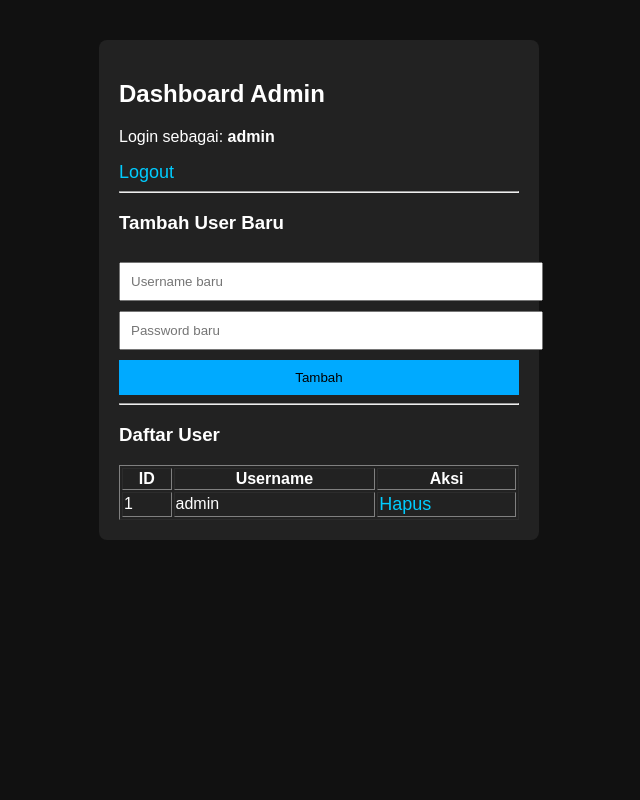
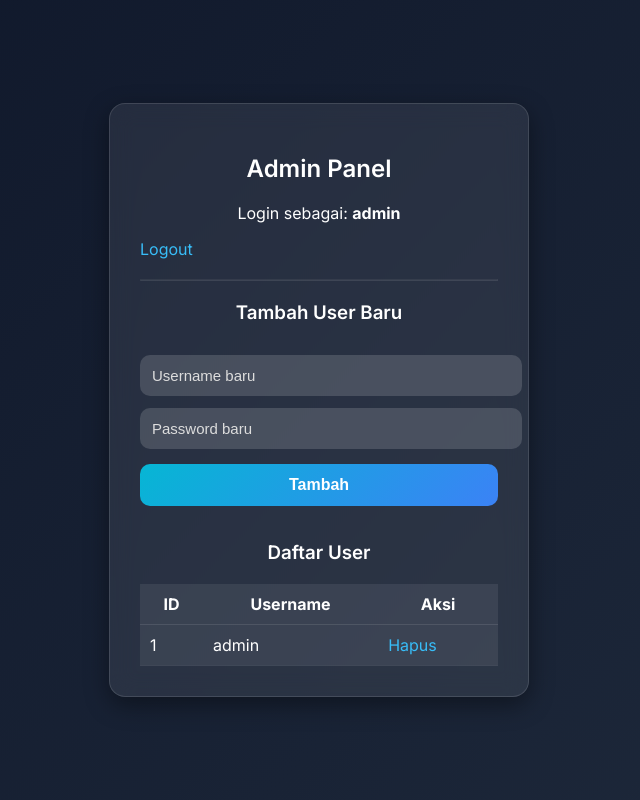
Before and after one commit to agussiahaan/Autopost, a Flask app: page /admin in a window 1280 px wide. Shown: the whole page, without its empty margins (321-961 px from the left). Run offline with Flask 3, Linux system fonts and the light colour scheme; the visitor is signed in with stand-in values (Sample User, id 1); data comes from the database, SQL or seed files in the repository.

Commit message:
Add files via upload

```diff
--- a/app.py
+++ b/app.py
@@ -1,10 +1,8 @@
-from flask import Flask, render_template, request, redirect, session, url_for
-import sqlite3
-import os
+from flask import Flask, render_template, request, redirect, session
+import sqlite3, os
 
 app = Flask(__name__)
 app.secret_key = "supersecretkey"
-
 DB_NAME = "database.db"
 
 def init_db():
--- a/static/style.css
+++ b/static/style.css
@@ -1,7 +1,77 @@
-body { background: #111; color: #fff; font-family: Arial; }
-.container { width: 400px; margin: 40px auto; padding: 20px; background: #222; border-radius: 8px; }
-input, button { width: 100%; padding: 10px; margin-top: 10px; }
-button { background: #00aaff; border: none; cursor: pointer; }
-ul li { margin: 10px 0; }
-a { color: #00ccff; text-decoration: none; font-size: 18px; }
-a:hover { text-decoration: underline; }
+body {
+    margin: 0;
+    padding: 0;
+    font-family: 'Inter', sans-serif;
+    background: linear-gradient(135deg, #0f172a, #1e293b);
+    height: 100vh;
+    display: flex;
+    justify-content: center;
+    align-items: center;
+}
+
+.wrapper {
+    width: 100%;
+    max-width: 420px;
+    padding: 20px;
+}
+
+.glass-card {
+    background: rgba(255, 255, 255, 0.08);
+    border-radius: 16px;
+    padding: 30px;
+    backdrop-filter: blur(12px);
+    border: 1px solid rgba(255, 255, 255, 0.12);
+    box-shadow: 0 8px 24px rgba(0,0,0,0.4);
+    color: white;
+}
+
+h2, h3 {
+    text-align: center;
+    font-weight: 600;
+}
+
+input {
+    width: 100%;
+    padding: 12px;
+    margin-top: 12px;
+    border-radius: 10px;
+    border: none;
+    background: rgba(255,255,255,0.15);
+    color: white;
+    font-size: 15px;
+}
+
+input::placeholder { color: #ddd; }
+
+button {
+    width: 100%;
+    margin-top: 15px;
+    padding: 12px;
+    border-radius: 10px;
+    border: none;
+    cursor: pointer;
+    font-size: 16px;
+    font-weight: 600;
+    background: linear-gradient(135deg, #06b6d4, #3b82f6);
+    color: white;
+    transition: 0.3s;
+}
+
+button:hover { transform: scale(1.04); }
+
+a {
+    color: #38bdf8;
+    text-decoration: none;
+    font-weight: 500;
+}
+
+table {
+    width: 100%;
+    margin-top: 20px;
+    border-collapse: collapse;
+}
+table tr { background: rgba(255,255,255,0.08); }
+table td, table th {
+    padding: 10px;
+    border-bottom: 1px solid rgba(255,255,255,0.1);
+}
--- a/templates/admin.html
+++ b/templates/admin.html
@@ -1,21 +1,24 @@
 {% extends "base.html" %}
 {% block content %}
-<h2>Dashboard Admin</h2>
-<p>Login sebagai: <b>{{ session['user'] }}</b></p>
+<h2>Admin Panel</h2>
+
+<p style="text-align:center;">Login sebagai: <b>{{ session['user'] }}</b></p>
+
 <a href="/logout">Logout</a>
-<hr>
+<hr style="margin:20px 0; border-color:rgba(255,255,255,0.1);">
+
 <h3>Tambah User Baru</h3>
+
 <form method="POST" action="/add_user">
     <input type="text" name="username" placeholder="Username baru" required>
-    <input type="text" name="password" placeholder="Password baru" required>
+    <input type="password" name="password" placeholder="Password baru" required>
     <button type="submit">Tambah</button>
 </form>
-<hr>
-<h3>Daftar User</h3>
-<table border="1" width="100%">
-    <tr>
-        <th>ID</th><th>Username</th><th>Aksi</th>
-    </tr>
+
+<h3 style="margin-top:35px;">Daftar User</h3>
+
+<table>
+    <tr><th>ID</th><th>Username</th><th>Aksi</th></tr>
     {% for u in users %}
     <tr>
         <td>{{ u[0] }}</td>
--- a/templates/base.html
+++ b/templates/base.html
@@ -2,11 +2,18 @@
 <html>
 <head>
     <title>Sosmed Auto</title>
+    <link rel="preconnect" href="https://fonts.googleapis.com">
+    <link rel="preconnect" href="https://fonts.gstatic.com" crossorigin>
+    <link href="https://fonts.googleapis.com/css2?family=Inter:wght@300;400;600;700&display=swap" rel="stylesheet">
     <link rel="stylesheet" href="/static/style.css">
 </head>
 <body>
-    <div class="container">
+
+<div class="wrapper">
+    <div class="glass-card">
         {% block content %}{% endblock %}
     </div>
+</div>
+
 </body>
 </html>
```
Also changed, not shown: templates/dashboard.html (+8 -5 lines), templates/login.html (+8 -5 lines).
